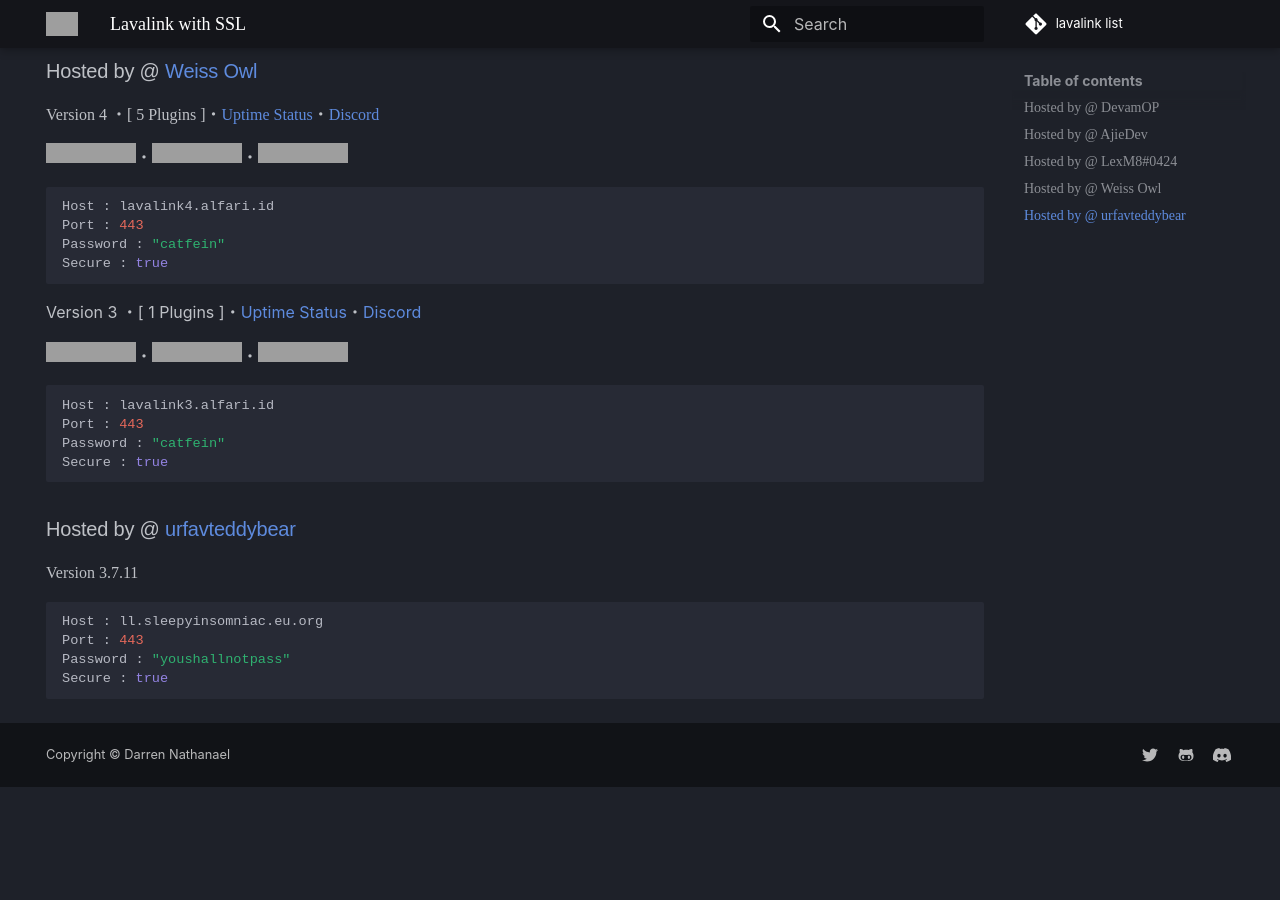
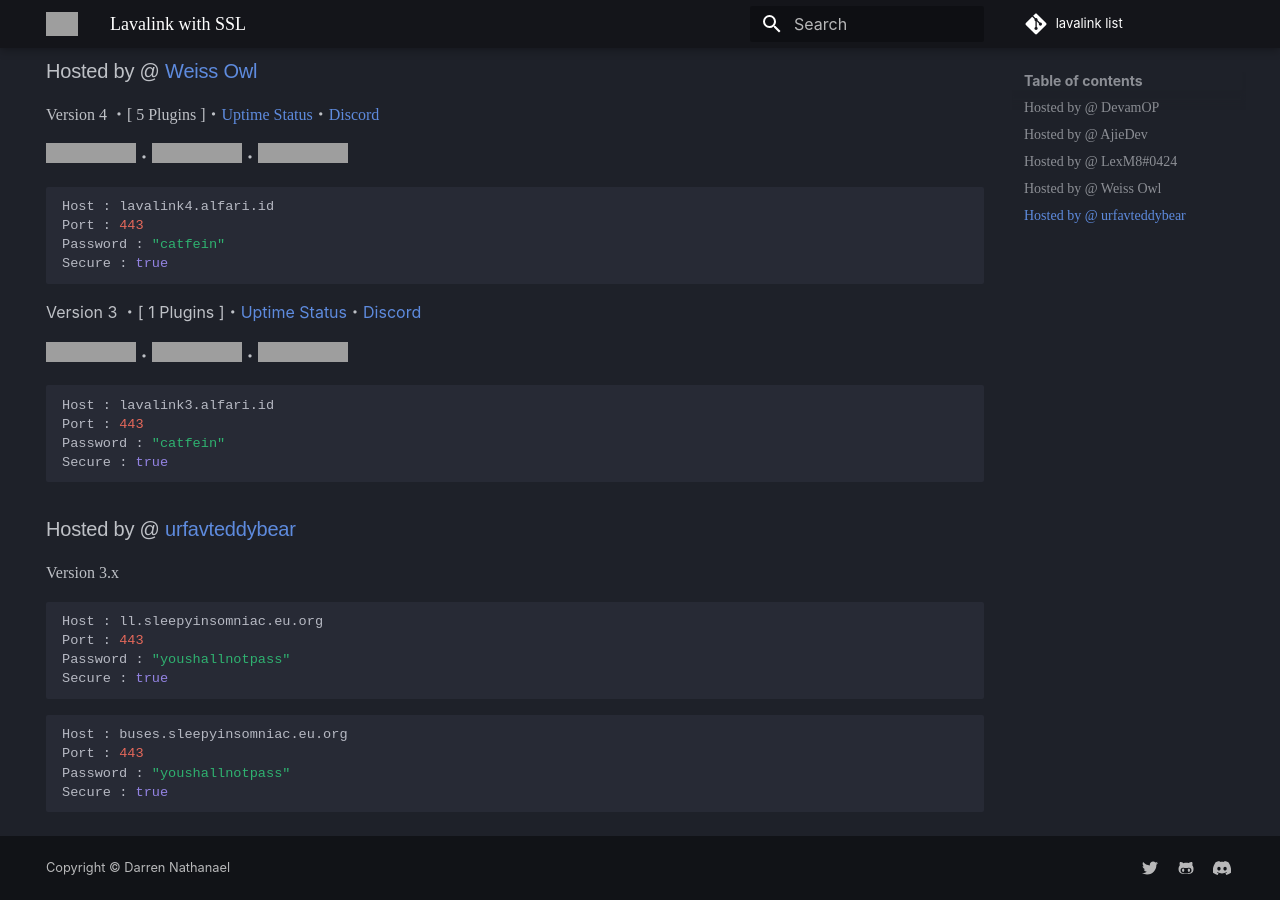
Before and after one commit to DarrenOfficial/lavalink-list, an MkDocs documentation site: the page built from docs/SSL/lavalink-with-ssl.md, in a window 1280 px wide and 900 px high, scrolled down 1544 px, cut to the strip 0-900 px from the top of the window. Built offline with MkDocs 1.6.1 and Material for MkDocs 9.7.7, drawn with Linux system fonts in a browser that asks for light colours; some web fonts are replaced; comment, search, counter and statistics services are not loaded; a style sheet for code colours, icons or effects is not loaded; before the commit the page ends 2331 px from its top, so only the background shows below that; grey boxes are pictures that could not be loaded.

Commit message:
Update lavalink-with-ssl.md (#486)

````diff
--- a/docs/SSL/lavalink-with-ssl.md
+++ b/docs/SSL/lavalink-with-ssl.md
@@ -94,14 +94,17 @@ Password : "catfein"
 Secure : true
 ```
 
-
-
-
 ### Hosted by @ [urfavteddybear](https://github.com/urfavteddybear/)
-Version 3.7.11
+Version 3.x
 ```bash
 Host : ll.sleepyinsomniac.eu.org
 Port : 443
 Password : "youshallnotpass"
 Secure : true
 ```
+```bash
+Host : buses.sleepyinsomniac.eu.org
+Port : 443
+Password : "youshallnotpass"
+Secure : true
+```
````
